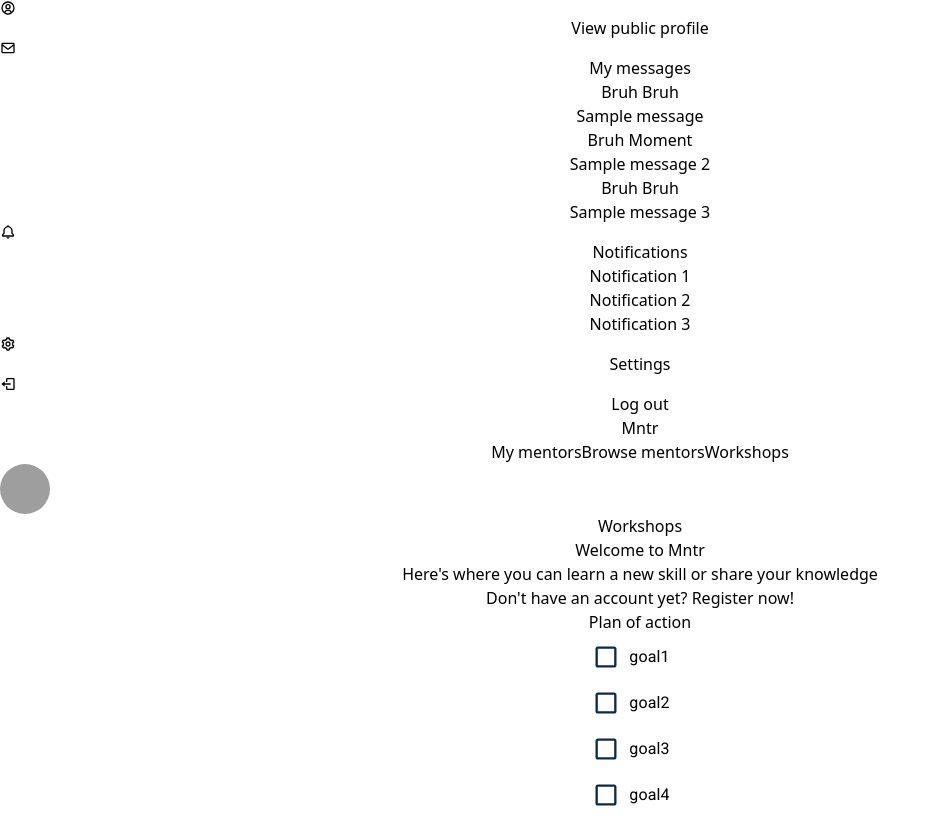
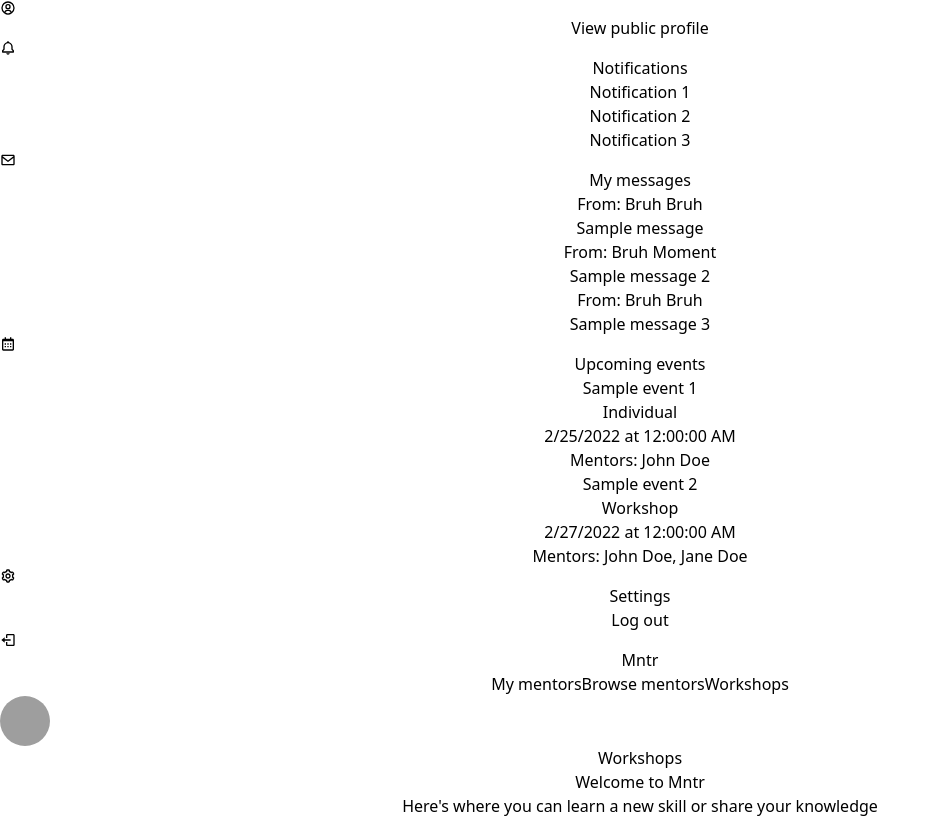
Before and after one commit to CS262Group37/Mntr, a React (Create React App) app in the folder frontend/: page /workshops in a window 1280 px wide. Shown: the top 818 px of the page, without its empty margins (0-940 px from the left). Built offline with nearby package versions, Linux system fonts and the light colour scheme; grey boxes are pictures that could not be loaded.

Commit message:
user menu finished

```diff
--- a/frontend/src/components/UserMenu.tsx
+++ b/frontend/src/components/UserMenu.tsx
@@ -5,11 +5,20 @@ import {
   BiBell,
   BiCog,
   BiLogOut,
+  BiCalendar,
 } from "react-icons/bi";
 import { Link } from "react-router-dom";
 
 interface UserMenuProps {
   visible: boolean;
+}
+
+interface EventProps {
+  date: Date;
+  title: string;
+  type: string; // "Workshop" or "Individual"
+  mentors: string[];
+  attendees?: any;
 }
 
 interface MessageProps {
@@ -22,10 +31,46 @@ interface NotifProps {
   contents: string;
 }
 
+const Event: React.FC<EventProps> = (props) => {
+  return (
+    <div className="font-body text-base bg-gray-300 rounded-md p-3 mt-3 ml-2 bg-opacity-50 shadow-sm">
+      <div className="flex flex-row justify-between">
+        <p className="font-semibold text-firebrick">{props.title}</p>
+        <p
+          className={
+            "text-cultured rounded-full text-sm m-auto mr-1 p-1 pl-3 pr-3 " +
+            (props.type === "Workshop" ? "bg-imperialRed" : "bg-brightNavyBlue")
+          }
+        >
+          {props.type}
+        </p>
+      </div>
+
+      <p>
+        {props.date.toLocaleDateString() +
+          " at " +
+          props.date.toLocaleTimeString()}
+      </p>
+
+      <p>
+        <span className="font-semibold">Mentors: </span>
+        {props.mentors.map((mentor, i, { length }) => {
+          if (i === length - 1) {
+            return <span>{mentor}</span>;
+          } else return <span>{mentor + ", "}</span>;
+        })}
+      </p>
+    </div>
+  );
+};
+
 const Message: React.FC<MessageProps> = (props) => {
   return (
     <div className="font-body text-base bg-gray-300 rounded-md p-3 mt-3 ml-2 bg-opacity-50 shadow-sm">
-      <p className="font-semibold text-firebrick">{props.sender}</p>
+      <p className="font-semibold text-firebrick">
+        <span className="font-normal">From: </span>
+        {props.sender}
+      </p>
       <p>{props.contents}</p>
     </div>
   );
@@ -43,7 +88,7 @@ const UserMenu: React.FC<UserMenuProps> = (props) => {
   return (
     <div
       className={
-        "absolute bg-cultured text-prussianBlue w-1/3 max-h-[66%] overflow-auto top-20 right-6 z-10 pt-2 pb-2 text-left rounded-3xl shadow-md animate-growDown origin-top-right inline-block text-xl font-display " +
+        "absolute bg-cultured text-prussianBlue w-1/3 max-h-[66%] overflow-auto top-20 right-6 z-10 pt-2 text-left rounded-3xl shadow-md animate-growDown origin-top-right inline-block text-xl font-display " +
         (props.visible ? "visible" : "hidden")
       }
     >
@@ -54,6 +99,20 @@ const UserMenu: React.FC<UserMenuProps> = (props) => {
         <BiUserCircle className="text-2xl m-auto ml-0 mr-2" />
         <h2>View public profile</h2>
       </Link>
+
+      {/* Notifications */}
+      <div className="pr-6 pl-6 pb-4 pt-4 border-b-[1px] border-gray-300">
+        <div className="flex flex-row">
+          <BiBell className="text-2xl m-auto ml-0 mr-2" />
+          <h2>Notifications</h2>
+        </div>
+
+        <div className="flex flex-col mt-1">
+          <Notification contents="Notification 1" />
+          <Notification contents="Notification 2" />
+          <Notification contents="Notification 3" />
+        </div>
+      </div>
 
       {/* Messages */}
       <div className="pr-6 pl-6 pb-4 pt-4 border-b-[1px] border-gray-300">
@@ -69,23 +128,34 @@ const UserMenu: React.FC<UserMenuProps> = (props) => {
         </div>
       </div>
 
-      {/* Notifications */}
+      {/* Events */}
       <div className="pr-6 pl-6 pb-4 pt-4 border-b-[1px] border-gray-300">
         <div className="flex flex-row">
-          <BiBell className="text-2xl m-auto ml-0 mr-2" />
-          <h2>Notifications</h2>
+          <BiCalendar className="text-2xl m-auto ml-0 mr-2" />
+          <h2>Upcoming events</h2>
         </div>
 
+        {/* sample events */}
         <div className="flex flex-col mt-1">
-          <Notification contents="Notification 1" />
-          <Notification contents="Notification 2" />
-          <Notification contents="Notification 3" />
+          <Event
+            date={new Date("2022-02-25")}
+            title="Sample event 1"
+            type="Individual"
+            mentors={["John Doe"]}
+          />
+          <Event
+            date={new Date("2022-02-27")}
+            title="Sample event 2"
+            type="Workshop"
+            mentors={["John Doe", "Jane Doe"]}
+          />
         </div>
       </div>
 
+      <div className="flex flex-row justify-between bottom-0 sticky bg-inherit pb-2 border-t-[1px] border-gray-300">
         <Link
           to="/dashboard-mentee"
-        className="flex flex-row hover:font-semibold pr-6 pl-6 pb-4 pt-4 border-b-[1px] border-gray-300"
+          className="flex flex-row hover:font-semibold pr-6 pl-6 pb-4 pt-4"
         >
           <BiCog className="text-2xl m-auto ml-0 mr-2" />
           <h2>Settings</h2>
@@ -95,9 +165,10 @@ const UserMenu: React.FC<UserMenuProps> = (props) => {
           to="/"
           className="flex flex-row hover:font-semibold pr-6 pl-6 pb-4 pt-4"
         >
-        <BiLogOut className="text-2xl m-auto ml-0 mr-2" />
           <h2>Log out</h2>
+          <BiLogOut className="text-2xl m-auto mr-0 ml-2" />
         </Link>
+      </div>
     </div>
   );
 };
```
Also changed, not shown: frontend/frontend_breakdown.txt (added). Lines whose indentation alone changed are shown as unchanged.
